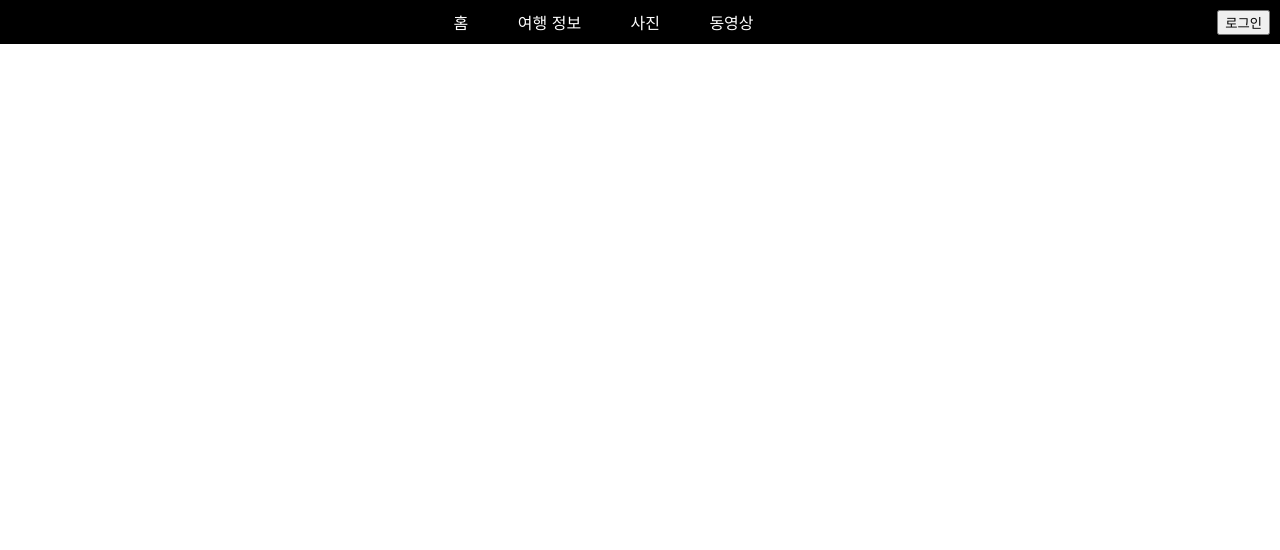
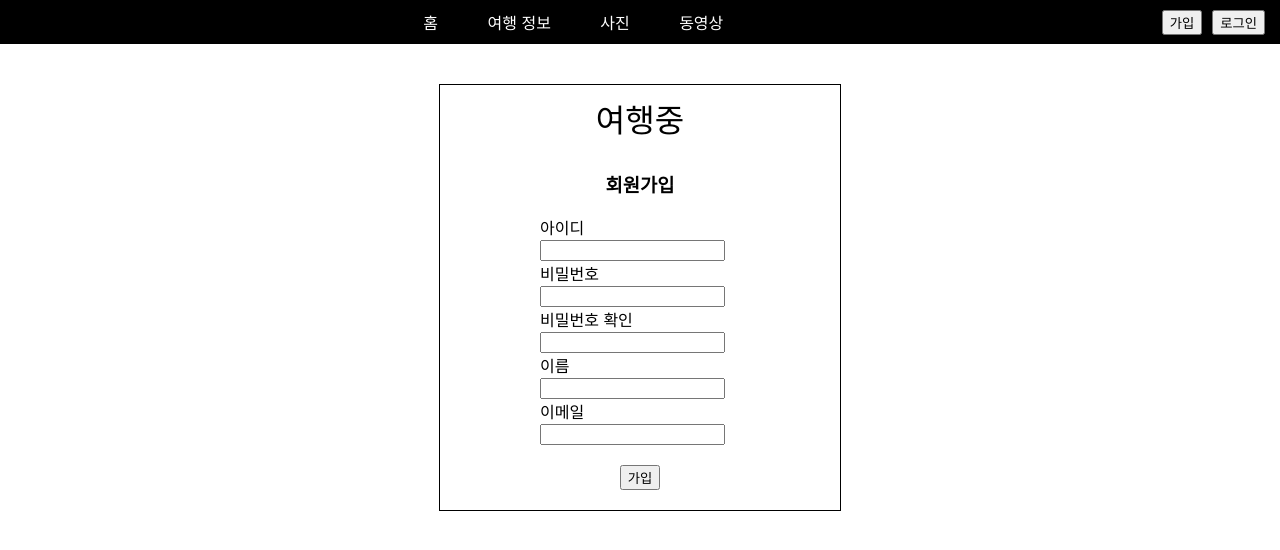
Before and after one commit to coolcjg/traveling-front, a React (Create React App) app: page /joinForm in a window 1280 px wide. Before the commit this address had no page. Shown: the top 550 px of the page. Built offline with nearby package versions, Linux system fonts and the light colour scheme.

Commit message:
가입폼 작성중

```diff
--- a/src/App.css
+++ b/src/App.css
@@ -132,11 +132,40 @@ td{
 
 .inputContainer{
   display:block;
-  text-align:center;
-  margin:10px;
+  margin:0 auto;
+  width:200px;
 }
 
-.loginButton{
+.navButton{
   display:block;
-  margin:auto;
+  margin:auto 5px;
 }
+
+.joinFormContainer{
+  margin:40px auto;
+  width:400px;
+  border:1px solid black;
+}
+
+.joinButtonContainer{
+  display:flex;
+  justify-content: center;
+  margin:20px auto;
+}
+
+.joinFormLogo{
+  margin:10px;
+  display:flex;
+  justify-content:center;
+  font-size:2em;
+}
+
+.joinFormLogo a{
+  text-decoration-line: none;
+  color:black;
+}
+
+.joinFormTitle{
+  display:flex;
+  justify-content:center;
+}
--- a/src/App.js
+++ b/src/App.js
@@ -2,6 +2,7 @@ import './App.css';
 import Nav from './Nav';
 import Home from './Home';
 import Info from './Info';
+import JoinForm from './JoinForm';
 import LoginForm from './LoginForm';
 import {BrowserRouter, Route, Routes } from 'react-router-dom';
 
@@ -13,6 +14,7 @@ const App = () => {
         <Routes>
           <Route exact path="/" element={<Home/>}/>
           <Route exact path="/info" element={<Info/>}/>
+          <Route exact path="/joinForm" element={<JoinForm/>}/>
           <Route exact path="/loginForm" element={<LoginForm/>}/>
         </Routes>
         </BrowserRouter>
--- /dev/null
+++ b/src/JoinForm.js
@@ -0,0 +1,55 @@
+
+
+function loginForm() {
+
+
+    return(
+        <>
+            <div className='joinFormContainer'>
+
+                    <div className='joinFormLogo'>
+                        <a href='/'>여행중</a>
+                    </div>
+
+                    <div className='joinFormTitle'>
+                        <h3>회원가입</h3>
+                    </div>
+
+                    <div className='inputContainer'>
+
+                        <label for='id'>아이디 </label>
+                        <div>
+                        <input type='text' id='id'></input>
+                        </div>
+
+                        <label for='password1'>비밀번호 </label>
+                        <div>
+                        <input type='password1' id='password1'></input>
+                        </div>
+
+                        <label for='password2'>비밀번호 확인 </label>
+                        <div>
+                        <input type='password2' id='password2'></input>
+                        </div>
+
+                        <label for='name'>이름 </label>
+                        <div>
+                        <input type='name' id='name'></input>
+                        </div>
+
+                        <label for='email'>이메일 </label>
+                        <div>
+                        <input type='email' id='email'></input>
+                        </div>
+
+                    </div>
+
+                    <div className='joinButtonContainer'>
+                        <button className='joinButton'>가입</button>
+                    </div>
+            </div>
+        </>
+    )
+}
+
+export default loginForm;
--- a/src/Nav.js
+++ b/src/Nav.js
@@ -5,6 +5,11 @@ const Nav = () => {
     function loginForm(e){
         e.preventDefault();
         window.location.href='/loginForm';
+    }
+
+    function joinForm(e){
+        e.preventDefault();
+        window.location.href='/joinForm';
     }
 
     return(
@@ -19,7 +24,8 @@ const Nav = () => {
             </div>
 
             <div className='loginContainer'>
-                <button className='loginButton' onClick={loginForm}>로그인</button>
+                <button className='navButton' onClick={joinForm}>가입</button>
+                <button className='navButton' onClick={loginForm}>로그인</button>
             </div>
         </nav>
     );
```
